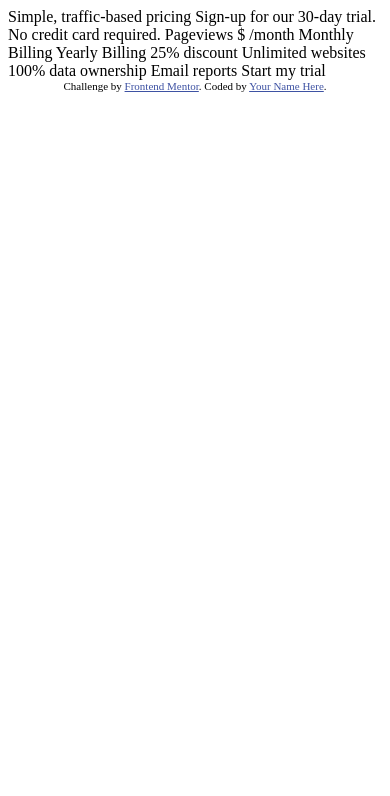
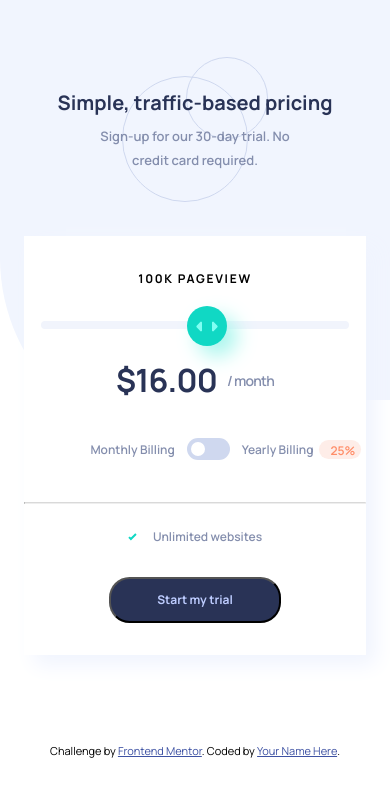
Before and after one commit to Magda78/Interactive-pricing-component-js, a plain HTML site: page index.html in a window 390 px wide. Drawn offline with Linux system fonts and the light colour scheme.

Commit message:
mobile ui

```diff
--- a/index.css
+++ b/index.css
@@ -0,0 +1,193 @@
+@import url('https://fonts.googleapis.com/css2?family=Manrope:wght@400;600;700;800&display=swap');
+
+* {
+	box-sizing: border-box;
+	margin: 0px;
+	font-family: 'Manrope';
+}
+h1 {
+	font-weight: bolder;
+	font-size: 20px;
+	color: #293356;
+	margin-bottom: 8px;
+}
+h2 {
+	font-weight: 600;
+	font-size: 13px;
+	line-height: 24px;
+	color: #848ead;
+}
+h3 {
+	font-weight: bolder;
+	font-size: 12px;
+	font-color: #848ead;
+	letter-spacing: 1.71px;
+}
+p {
+	font-weight: 600;
+	font-size: 12px;
+	color: #848ead;
+}
+hr {
+	border-top: 1px solid #d9d9d9;
+	width: 100%;
+	margin-bottom: 24px;
+}
+button {
+	margin-top: 32px;
+	background-color: #293356;
+	padding: 12px 46px 13px 46px;
+	border-radius: 20.5px;
+	color: #becdff;
+	font-size: 12px;
+	font-weight: bold;
+	cursor: pointer;
+}
+body {
+	position: relative;
+}
+main {
+	width: 100%;
+}
+.main {
+	padding: 89px 24px 88px 24px;
+	display: flex;
+	flex-direction: column;
+	justify-content: center;
+	align-items: center;
+}
+.main__pattern {
+	position: absolute;
+	top: 0;
+	right: 0;
+	height: 400px;
+	width: 100%;
+}
+.main__circle {
+	position: absolute;
+	top: 57px;
+	left: 50%;
+	transform: translate(-50%, 0);
+}
+.main__title {
+	display: flex;
+	flex-direction: column;
+	justify-content: center;
+	align-items: center;
+	margin-bottom: 64px;
+	z-index: 1;
+}
+.main__title h2 {
+	text-align: center;
+	padding-left: 75px;
+	padding-right: 75px;
+}
+.main__content {
+	background-color: white;
+	width: 100%;
+	display: flex;
+	flex-direction: column;
+	align-items: center;
+	padding-top: 34px;
+	padding-bottom: 32px;
+	z-index: 1;
+	box-shadow: 10px 10px 20px #f0f4fe;
+}
+.main__content h3 {
+	margin-bottom: 25px;
+}
+.main__content__input {
+	width: 90%;
+}
+.main__content__input input[type=range] {
+	-webkit-appearance: none;
+	width: 100%;
+}
+.main__content__input input[type=range]::-webkit-slider-runnable-track {
+	-webkit-appearance: none;
+	height: 8px;
+	border-radius: 5px;
+	background: #f1f4fc;
+}
+.main__content__input input[type=range]::-webkit-slider-thumb {
+	box-shadow: 10px 10px 20px #a8f6ed;
+	height: 40px;
+	width: 40px;
+	background-image: url('images/icon-slider.svg');
+	background-repeat: no-repeat;
+	background-position: center;
+	border-radius: 50%;
+	background-color: #10d8c4;
+	cursor: pointer;
+	-webkit-appearance: none;
+	appearance: none;
+	margin-top: -15px;
+}
+.main__content__price {
+	font-weight: bolder;
+	font-size: 32px;
+	color: #293356;
+	letter-spacing: -0.8px;
+	display: flex;
+	align-items: center;
+	margin-top: 24px;
+}
+.main__content__price span {
+	margin-left: 10px;
+	font-weight: 600;
+	font-size: 14px;
+	color: #848ead;
+}
+.main__content__plan {
+	display: flex;
+	align-items: center;
+	justify-content: center;
+}
+.main__content__plan p {
+	margin-left: 16px;
+}
+.main__content__billing {
+    width: 100%;
+    margin-right: 11px;
+	margin-top: 36px;
+	margin-bottom: 42px;
+	display: flex;
+	justify-content: end;
+	align-items: center;
+}
+.main__content__billing p {
+    margin-left: 12px;
+}
+.main__content__billing__ofandon {
+	width: 43px;
+	height: 22px;
+	background-color: #cfd8ef;
+	border-radius: 15px;
+	position: relative;
+    margin-left: 12px;
+}
+.main__content__billing__ofandon__circle {
+	position: absolute;
+	top: 4px;
+	left: 4px;
+	width: 14px;
+	height: 14px;
+	background-color: #ffffff;
+	border-radius: 50%;
+}
+.main__content__billing__procent {
+    margin-left: 12px;
+}
+.main__content__billing__procent {
+	position: relative;
+	width: 42px;
+	height: 19px;
+	border-radius: 9.5px;
+	background-color: #feede8;
+    margin-left: 5px;
+}
+.main__content__billing__procent p {
+	position: absolute;
+	top: 2px;
+	color: #ff8d68;
+}
--- a/index.html
+++ b/index.html
@@ -15,21 +15,44 @@
   </style>
 </head>
 <body>
+<main>
+  <div class="main">
+      <svg class="main__pattern" xmlns="http://www.w3.org/2000/svg" width="1440" height="449"><path fill="#F1F5FE" fill-rule="evenodd" d="M0 0h1440v449H191.5C85.737 449 0 363.263 0 257.5V0z"/></svg>
+      <svg class="main__circle" xmlns="http://www.w3.org/2000/svg" width="146" height="145"><g fill="none" fill-rule="evenodd" stroke="#CFD8EF"><circle cx="63" cy="82" r="62.5"/><circle cx="105" cy="41" r="40.5"/></g></svg>
+    <div class="main__title">
+      <h1> Simple, traffic-based pricing</h1>
+      <h2>Sign-up for our 30-day trial. No credit card required. </h2>
+    </div>
+    <div class="main__content">
+      <h3>100K  PAGEVIEW</h3>
+     <div class="main__content__input">
+      <input type="range" id="volume" name="volume"
+      min="0" max="11">
+     </div>
+      <p class="main__content__price">$16.00<span>/ month</span></p>
+      <div class="main__content__billing">
+        <p>Monthly Billing</p>
+        <div class="main__content__billing__ofandon">
+          <div class="main__content__billing__ofandon__circle">
+          </div>
+        </div>
+        <p>Yearly Billing</p>
+        <div class="main__content__billing__procent">
+          <p>25%</p>
+        </div>
+      </div>
+      <hr />
+      <div class="main__content__plan">
+        <svg xmlns="http://www.w3.org/2000/svg" width="9" height="8"><path fill="none" stroke="#10D8C4" stroke-width="2" d="M1 4.134l1.907 1.908L7.949 1"/></svg>
+        <p>Unlimited websites</p>
+      </div>
+      <button> Start my trial</button>
+    </div>
+  </div>
+</main>
 
-  Simple, traffic-based pricing
-  Sign-up for our 30-day trial. No credit card required.
 
-  Pageviews
-  $ /month
 
-  Monthly Billing
-  Yearly Billing 25% discount
-
-  Unlimited websites
-  100% data ownership
-  Email reports
-
-  Start my trial
 
   <div class="attribution">
     Challenge by <a href="https://www.frontendmentor.io?ref=challenge" target="_blank">Frontend Mentor</a>.
```
Also changed, not shown: design/active-states.jpg (added), design/desktop-design.jpg (added), design/desktop-preview.jpg (added), design/mobile-design.jpg (added), images/bg-pattern.svg (added), images/favicon-32x32.png (added), images/icon-check.svg (added), images/icon-slider.svg (added), images/pattern-circles.svg (added).
